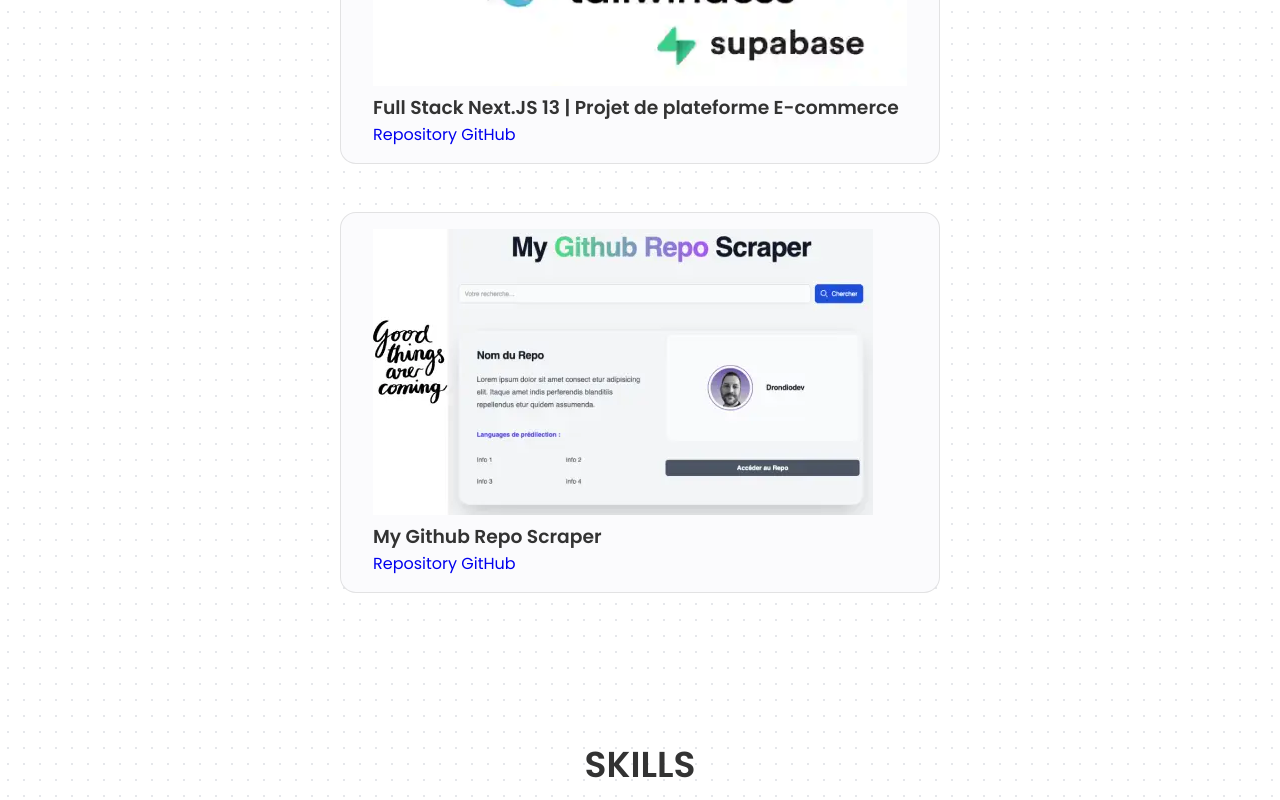
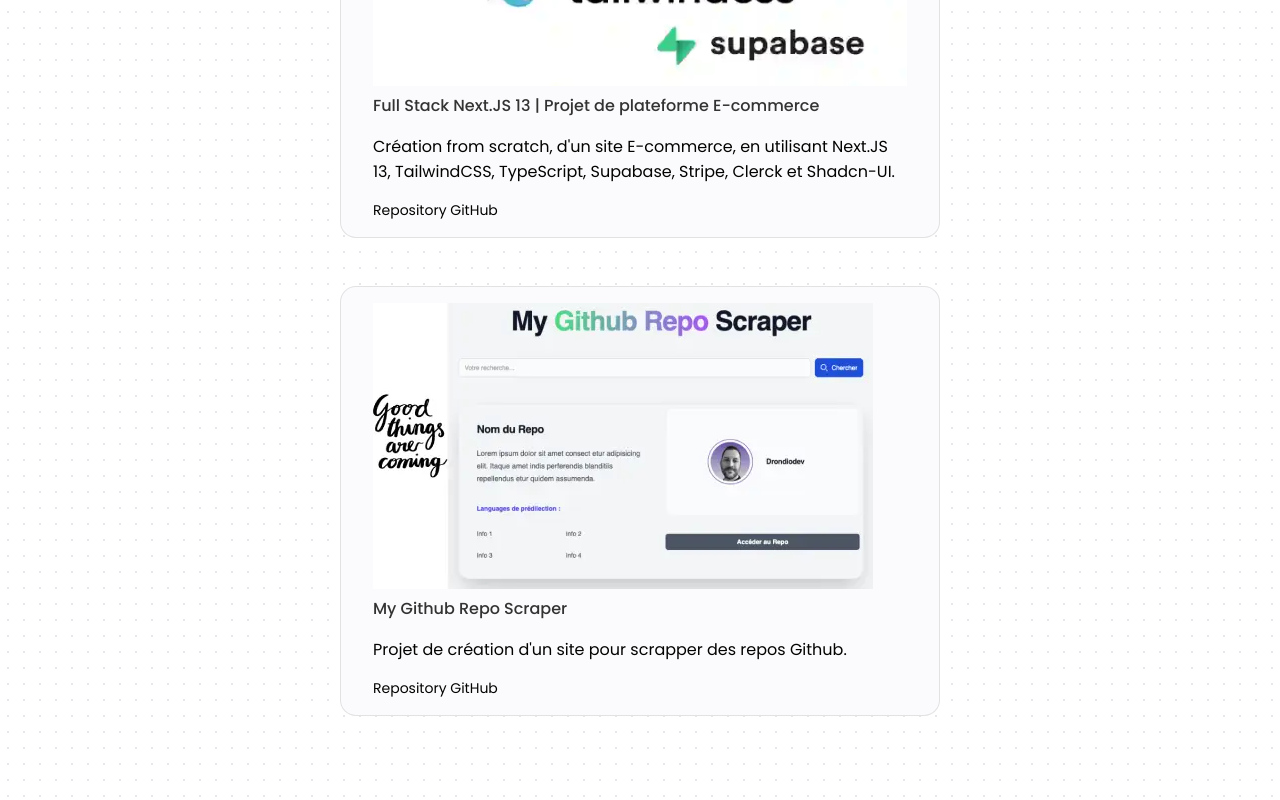
Before and after one commit to drondiodev/React-Portfolio, a React (Vite) app: page / in a window 1280 px wide. Shown: the part 1420-2220 px from the top of the page. Built offline with nearby package versions, Linux system fonts and the light colour scheme.

Commit message:
fix projects gallery

```diff
--- a/src/App.jsx
+++ b/src/App.jsx
@@ -8,8 +8,8 @@
 import Qualifications from "./components/qualifications/Qualifications";
 import ScrollUp from "./components/scrollup/ScrollUp";
 import Contact from "./components/contact/Contact";
-import Projects from "./components/projects/Projects";
 import LastProjects from "./components/lastprojects/LastProjects";
+import Work from "./components/work/Work";
 
 function App() {
   return (
@@ -22,7 +22,7 @@
         <Skills />
         <Services />
         <Qualifications />
-        <Projects />
+        <Work />
         <Contact />
       </main>
       <Footer />
--- a/src/components/contact/contact.css
+++ b/src/components/contact/contact.css
@@ -1,7 +1,6 @@
 .contact__container {
   grid-template-columns: repeat(2, max-content);
   justify-content: center;
-  /* column-gap: 6rem; */
   padding-bottom: 3rem;
 }
 
@@ -10,7 +9,7 @@
   font-size: var(--h3-font-size);
   font-weight: var(--font-medium);
   margin-top: var(--mb-0-75);
-  margin-bottom: var(--mb-0-75);
+  margin-bottom: var(--mb-1-5);
 }
 
 .contact__info {
--- a/src/components/header/Header.jsx
+++ b/src/components/header/Header.jsx
@@ -1,4 +1,5 @@
 import { useState } from "react";
+// import { navLinks } from "../../constants";
 import "./header.css";
 import pastille from "../../assets/pastille.svg";
 
--- a/src/components/header/header.css
+++ b/src/components/header/header.css
@@ -59,8 +59,6 @@
   border: 2px solid var(--primary);
   border-radius: 0.8rem;
   cursor: pointer;
-  line-height: 1;
-  transition: all .3s;
 }
 
 .nav__pastille {
@@ -113,6 +111,10 @@
     box-shadow: 0 -1px 4px rgba(0, 0, 0, 0.15);
     border-radius: 1.5rem 1.5rem 0 0;
     transition: .3s;
+  }
+
+  .nav__appointment {
+    display: none;
   }
 
   .show-menu {
--- a/src/components/work/WorkItems.jsx
+++ b/src/components/work/WorkItems.jsx
@@ -8,7 +8,8 @@
 
       <div>
         <h3 className="work__title">{item.title}</h3>
-        <p className="work__subtitle">{item.subtitle}</p>
+        <p className="work__subtitle">{item.description}</p>
+
         <a
           href={item.repo}
           target="_blank"
--- a/src/components/work/Works.jsx
+++ b/src/components/work/Works.jsx
@@ -1,8 +1,8 @@
 import { useEffect, useState } from "react";
-import { projectsData } from "./Data";
-import { projectsNav } from "./Data";
+import { projectsNav } from "../../constants";
+import { Data } from "../../constants";
 import WorkItems from "./WorkItems";
-import './work.css';
+import "./work.css";
 
 const Works = () => {
   const [item, setItem] = useState({ name: "tout" });
@@ -11,11 +11,11 @@
 
   useEffect(() => {
     if (item.name === "tout") {
-        setProjects(projectsData);
+      setProjects(Data);
     } else {
-        const newProjects = projectsData.filter((project) => {
-            return project.category === item.name;
-        });
+      const newProjects = Data.filter(
+        (project) => project.category === item.name
+      );
       setProjects(newProjects);
     }
   }, [item]);
@@ -23,28 +23,28 @@
   const handleClick = (e, index) => {
     setItem({ name: e.target.textContent });
     setActive(index);
-    }
+  };
 
   return (
     <div>
       <div className="work__filters">
-                {projectsNav.map((item, index) => {
-                    return (
+        {projectsNav.map((item, index) => (
           <span
             onClick={(e) => handleClick(e, index)}
-                            className={`${active === index ? 'active-work' : ''} work__item`}
-                            key={index}>{item.name}
+            className={`${active === index ? "active-work" : ""} work__item`}
+            key={index}
+          >
+            {item.name}
           </span>
-                    )
-                })}
+        ))}
       </div>
       <div className="work__container container grid">
-                {projects.map((item) => {
-                    return <WorkItems item={item} key={item.id} />
-                })}
+        {projects.map((item) => (
+          <WorkItems item={item} key={item.id} />
+        ))}
       </div>
     </div>
-    )
-}
+  );
+};
 
 export default Works;
--- a/src/components/work/work.css
+++ b/src/components/work/work.css
@@ -21,7 +21,7 @@
 }
 
 .work__container {
-  grid-template-columns: repeat(2, max-content);
+  grid-template-columns: repeat(1, max-content);
   gap: 1rem;
   justify-content: center;
 }
@@ -30,8 +30,7 @@
   background-color: var(--container-color);
   border: 1px solid rgba(0, 0, 0, 0.1);
   border-radius: 1rem;
-  padding: 0 0 1rem 0;
-  max-width: 480px;
+  max-width: 600px;
 }
 
 .work__card:hover {
@@ -39,8 +38,8 @@
   background-color: var(--container-color-hover);
 }
 
-.work__image {
-  width: 500px;
+.work__img {
+  width: 100%;
   border-radius: 1rem;
   margin-bottom: var(--mb-1);
 }
@@ -56,23 +55,8 @@
 }
 
 .work__subtitle {
-  font-size: var(--small-font-size);
+  font-size: var(--normal-font-size);
   margin-bottom: var(--mb-1);
-  text-transform: capitalize;
-
-}
-
-.work__tech {
-  font-size: var(--small-font-size);
-  display: flex;
-  color: var(--title-color-dark);
-  flex-wrap: wrap;
-}
-
-.work__tech-item {
-  margin: 0 0.5rem 0 0;
-  margin-bottom: var(--mb-1);
-  text-transform: uppercase;
 }
 
 .button {
@@ -102,10 +86,6 @@
 @media screen and (max-width: 992px) {
   .work__container {
     grid-template-columns: repeat(1, max-content);
-  }
-
-  .work__card {
-    padding: 1rem;
   }
 
   .work__img {
--- /dev/null
+++ b/src/constants/index.js
@@ -0,0 +1,85 @@
+import Image1 from "../assets/nextjs2.webp";
+import Image2 from "../assets/squeezeEvents.webp";
+import Image3 from "../assets/projetASTRO.webp";
+import Image4 from "../assets/projetCV.webp";
+import Image5 from "../assets/projetQRCODE.webp";
+import Image6 from "../assets/githubScraper.webp";
+
+export const navLinks = [
+  { href: "#home", label: "Home" },
+  { href: "#about-us", label: "About Us" },
+  { href: "#products", label: "Products" },
+  { href: "#contact-us", label: "Contact Us" },
+];
+
+export const projectsNav = [
+  {
+    name: "tout",
+  },
+  {
+    name: "application web",
+  },
+  {
+    name: "site web",
+  },
+];
+
+export const Data = [
+  {
+    id: 1,
+    image: Image1,
+    title: "Full Stack Next.JS 13 | Projet de plateforme E-commerce",
+    alt: "Image du Projet de plateforme E-commerce",
+    category: "application web",
+    description:
+      "Création from scratch, d'un site E-commerce, en utilisant Next.JS 13, TailwindCSS, TypeScript, Supabase, Stripe, Clerck et Shadcn-UI.",
+    repo: "https://github.com/drondiodev/",
+  },
+  {
+    id: 2,
+    image: Image6,
+    title: "My Github Repo Scraper",
+    category: "application web",
+    alt: "Image du Projet Github Scraper",
+    description: "Projet de création d'un site pour scrapper des repos Github.",
+    repo: "https://github.com/drondiodev/GithubScraper",
+  },
+  {
+    id: 3,
+    image: Image2,
+    title: "Full Stack Next.JS 13 | Squeeze Events",
+    alt: "Image du Projet Squeeze Events",
+    category: "application web",
+    description:
+      "Projet en binôme, de création d'une plateforme de génération d'E-billets pour événements tech - En cours de construction.",
+    repo: "https://github.com/drondiodev/event-app",
+  },
+  {
+    id: 4,
+    image: Image3,
+    title: "Exemple de portfolio fait avec Astro",
+    category: "site web",
+    alt: "Image de mon ancien portfolio fait avec Astro",
+    description: "Première itération de mon portfolio, réalisé avec Astro.",
+    repo: "https://github.com/drondiodev/portfolio",
+  },
+  {
+    id: 5,
+    image: Image4,
+    title: "Mon CV en HTML & SCSS",
+    category: "site web",
+    alt: "Image de précédent CV en HTML & SCSS",
+    description: "Mon premier vrai projet en HTML et SCSS.",
+    repo: "https://github.com/drondiodev/drondiodev.github.io",
+  },
+  {
+    id: 6,
+    image: Image5,
+    title: "Qr-code-component",
+    category: "site web",
+    alt: "Image du projet Qr-code-component",
+    description:
+      "Challenge Frontend Mentor - Projet QR Code component en HTML et CSS.",
+    repo: "https://github.com/drondiodev/QR-code-component",
+  },
+];
```
Also changed, not shown: src/components/work/Data.jsx (deleted, +0 -136 lines). Lines whose indentation alone changed are shown as unchanged.
